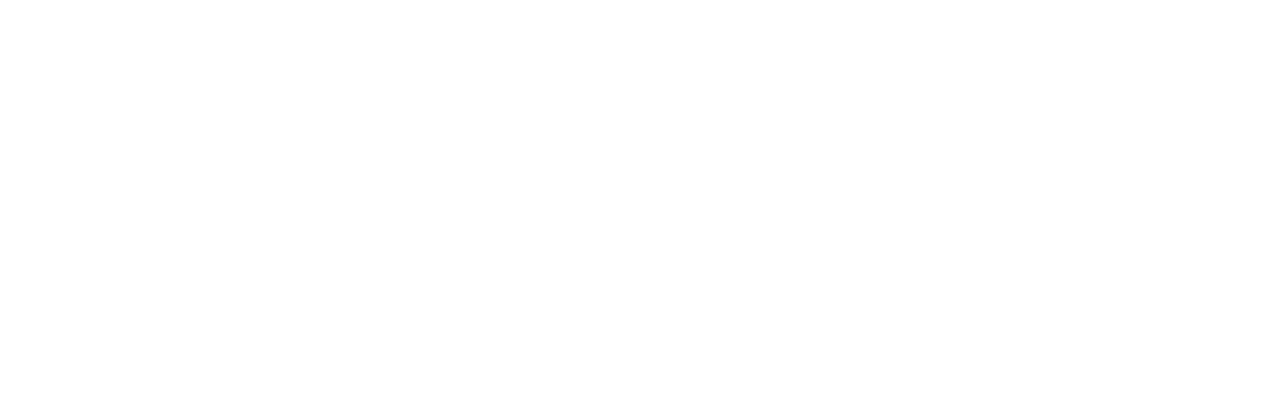
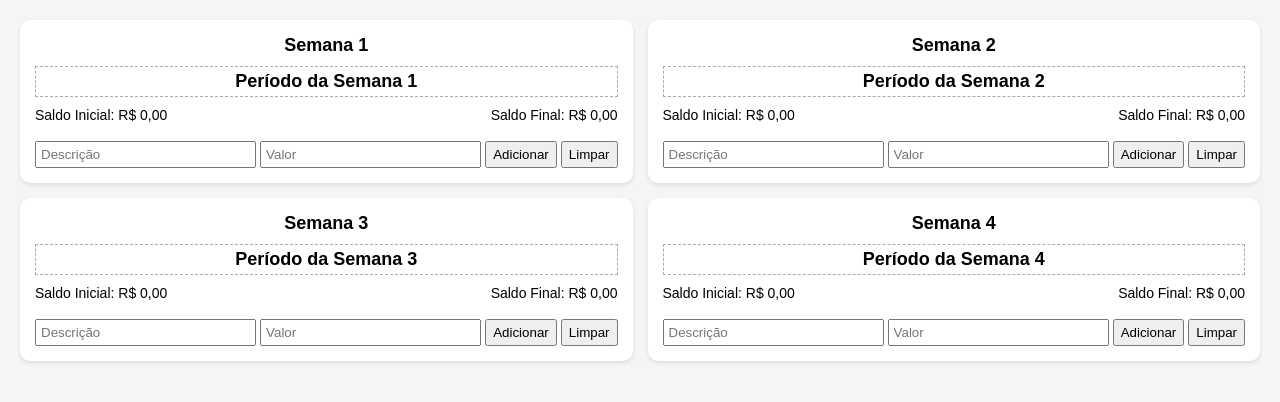
Before and after one commit to unaball/matriz-financeira, a plain HTML site: page index.html in a window 1280 px wide. Drawn offline with Linux system fonts and the light colour scheme.

Commit message:
Update index.html
Atualizando index.html completo

```diff
--- a/index.html
+++ b/index.html
@@ -1,6 +1,3 @@
-<!--
-Já está implementado clique para editar saldo inicial da Semana 1 (saldoIniEl.onclick). Agora vamos garantir que a Semana 1 seja sempre editável manualmente, sem ser sobrescrita.
--->
 <!doctype html>
 <html lang="pt-BR">
 <head>
@@ -8,11 +5,144 @@ Já está implementado clique para editar saldo inicial da Semana 1 (saldoIniEl.
 <meta name="viewport" content="width=device-width,initial-scale=1" />
 <title>Matriz Financeira — 4 Semanas (Quadrantes)</title>
 <style>
-/* (estilos iguais) */
+body {
+  font-family: Arial, sans-serif;
+  background: #f5f5f5;
+  margin: 0; padding: 0;
+}
+.container {
+  display: grid;
+  grid-template-columns: 1fr 1fr;
+  grid-gap: 15px;
+  padding: 20px;
+}
+.card {
+  background: #fff;
+  padding: 15px;
+  border-radius: 10px;
+  box-shadow: 0 2px 4px rgba(0,0,0,.1);
+  display: flex;
+  flex-direction: column;
+}
+.card h2, .card .period {
+  margin: 0 0 10px;
+  text-align: center;
+  font-size: 18px;
+  font-weight: bold;
+}
+.period {
+  border: 1px dashed #aaa;
+  padding: 4px;
+  cursor: text;
+}
+.saldos {
+  display: flex;
+  justify-content: space-between;
+  font-size: 14px;
+  margin-bottom: 8px;
+}
+.saldo-final.negative {
+  color: red;
+  font-weight: bold;
+}
+.table .row {
+  display: grid;
+  grid-template-columns: 1fr 90px 30px;
+  align-items: center;
+  margin-bottom: 4px;
+}
+.table .desc, .table .val {
+  padding: 4px;
+  border: 1px solid #ddd;
+  border-radius: 4px;
+}
+button.del {
+  background: #f33;
+  border: none;
+  color: #fff;
+  border-radius: 4px;
+  cursor: pointer;
+}
+.new-inputs {
+  display: flex; margin-top: 10px; gap: 4px;
+}
+.new-inputs input {
+  flex: 1;
+  padding: 4px;
+}
+.new-inputs button {
+  padding: 4px 6px;
+}
 </style>
 </head>
 <body>
-<!-- (mantém HTML igual) -->
+<div class="container">
+  <!-- Quadrante 1 -->
+  <div class="card" data-week="1">
+    <h2>Semana 1</h2>
+    <div class="period" contenteditable="true">Período da Semana 1</div>
+    <div class="saldos">
+      <div>Saldo Inicial: <span class="saldo-inicial">R$ 0,00</span></div>
+      <div>Saldo Final: <span class="saldo-final">R$ 0,00</span></div>
+    </div>
+    <div class="table"></div>
+    <div class="new-inputs">
+      <input type="text" class="new-desc" placeholder="Descrição" />
+      <input type="text" class="new-val" placeholder="Valor" />
+      <button class="save">Adicionar</button>
+      <button class="reset">Limpar</button>
+    </div>
+  </div>
+  <!-- Quadrante 2 -->
+  <div class="card" data-week="2">
+    <h2>Semana 2</h2>
+    <div class="period" contenteditable="true">Período da Semana 2</div>
+    <div class="saldos">
+      <div>Saldo Inicial: <span class="saldo-inicial">R$ 0,00</span></div>
+      <div>Saldo Final: <span class="saldo-final">R$ 0,00</span></div>
+    </div>
+    <div class="table"></div>
+    <div class="new-inputs">
+      <input type="text" class="new-desc" placeholder="Descrição" />
+      <input type="text" class="new-val" placeholder="Valor" />
+      <button class="save">Adicionar</button>
+      <button class="reset">Limpar</button>
+    </div>
+  </div>
+  <!-- Quadrante 3 -->
+  <div class="card" data-week="3">
+    <h2>Semana 3</h2>
+    <div class="period" contenteditable="true">Período da Semana 3</div>
+    <div class="saldos">
+      <div>Saldo Inicial: <span class="saldo-inicial">R$ 0,00</span></div>
+      <div>Saldo Final: <span class="saldo-final">R$ 0,00</span></div>
+    </div>
+    <div class="table"></div>
+    <div class="new-inputs">
+      <input type="text" class="new-desc" placeholder="Descrição" />
+      <input type="text" class="new-val" placeholder="Valor" />
+      <button class="save">Adicionar</button>
+      <button class="reset">Limpar</button>
+    </div>
+  </div>
+  <!-- Quadrante 4 -->
+  <div class="card" data-week="4">
+    <h2>Semana 4</h2>
+    <div class="period" contenteditable="true">Período da Semana 4</div>
+    <div class="saldos">
+      <div>Saldo Inicial: <span class="saldo-inicial">R$ 0,00</span></div>
+      <div>Saldo Final: <span class="saldo-final">R$ 0,00</span></div>
+    </div>
+    <div class="table"></div>
+    <div class="new-inputs">
+      <input type="text" class="new-desc" placeholder="Descrição" />
+      <input type="text" class="new-val" placeholder="Valor" />
+      <button class="save">Adicionar</button>
+      <button class="reset">Limpar</button>
+    </div>
+  </div>
+</div>
+
 <script>
 (function(){
   const fmt = v => {
@@ -46,7 +176,6 @@ Já está implementado clique para editar saldo inicial da Semana 1 (saldoIniEl.
     const newDesc = card.querySelector('.new-desc');
     const newVal = card.querySelector('.new-val');
     const saveBtn = card.querySelector('.save');
-    const addBtn = card.querySelector('.add');
     const resetBtn = card.querySelector('.reset');
 
     const store = getStore();
@@ -67,7 +196,6 @@ Já está implementado clique para editar saldo inicial da Semana 1 (saldoIniEl.
     }
 
     function updateNextSaldoInicial(prevWeek){
-      // pega o saldo final da semana anterior e joga no saldo inicial da atual (só se atual não for a primeira)
       const s = getStore();
       const prev = s[prevWeek];
       if(!prev) return;
@@ -75,7 +203,6 @@ Já está implementado clique para editar saldo inicial da Semana 1 (saldoIniEl.
       const finalPrev = Number(prev.saldoInicial||0)+totalPrev;
       const nextWeek = prevWeek+1;
       if(s[nextWeek]){
-        // só atualiza saldoInicial da semana seguinte se for diferente do que já está salvo, mas nunca mexe na semana 1
         if(nextWeek!==1){
           s[nextWeek].saldoInicial = finalPrev;
           setStore(s);
@@ -117,7 +244,6 @@ Já está implementado clique para editar saldo inicial da Semana 1 (saldoIniEl.
       save();
       renderAll();
     }
-    addBtn.onclick = ()=> newDesc.focus();
     resetBtn.onclick = ()=>{
       if (confirm('Limpar todos os dados desta semana?')){ data.rows = []; if(week===1){data.saldoInicial=0;} save(); renderAll(); }
     }
@@ -125,7 +251,6 @@ Já está implementado clique para editar saldo inicial da Semana 1 (saldoIniEl.
     saldoIniEl.style.cursor = 'pointer';
     saldoIniEl.title = 'Clique para editar saldo inicial';
     saldoIniEl.onclick = ()=>{
-      // Permite editar manualmente o saldo inicial em qualquer semana, especialmente na semana 1
       const entrada = prompt('Informe o saldo inicial (ex: 95.27 ou -400):', String(data.saldoInicial||0));
       if (entrada !== null){
         data.saldoInicial = parseNumber(entrada);
```
